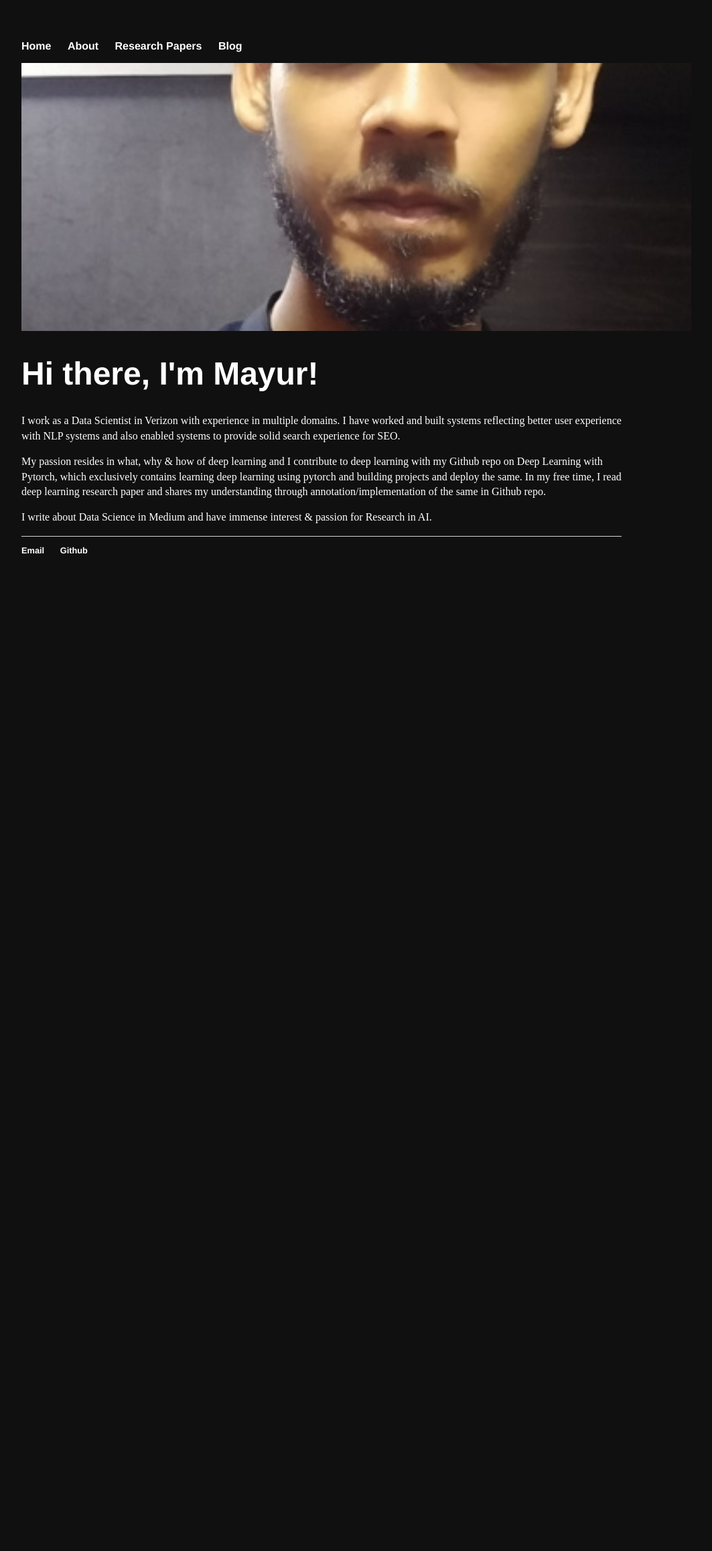
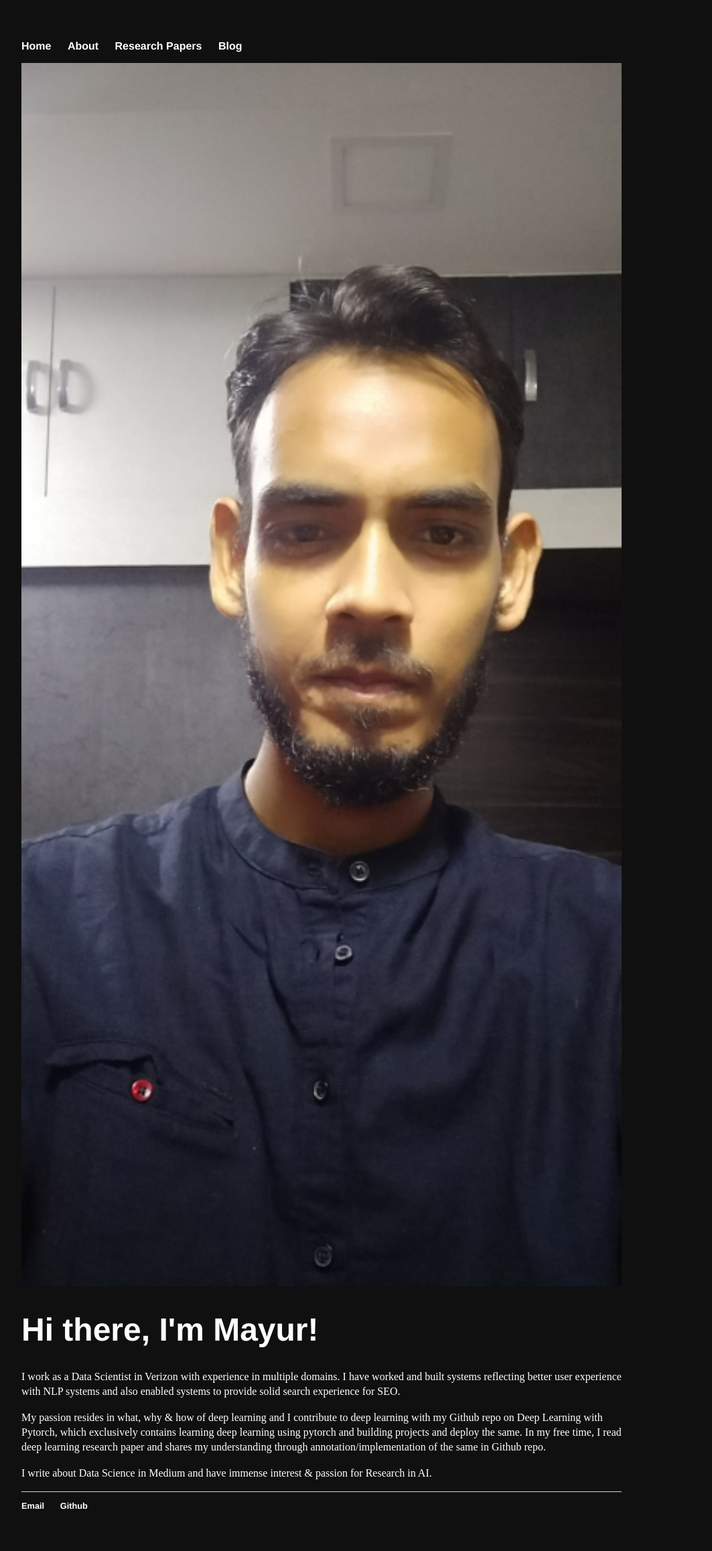
Before and after one commit to Mayurji/mayurji.github.io, a Jekyll site: the page built from index.html, in a window 1280 px wide. Shown: the whole page at 67% size, without its empty margins (160-1223 px from the left). Built offline with Jekyll 4.4.1, drawn with Linux system fonts in a browser that asks for light colours; before the commit the page ends 900 px from its top, so only the background shows below that.

Commit message:
Update main.css

```diff
--- a/css/main.css
+++ b/css/main.css
@@ -61,8 +61,8 @@ ul.posts li {
 }
 
  img {
-  width: 1000px;
-  height: 400px;
+  width: 100%;
+  height: 100%;
   object-fit: cover;
 }
 
```
